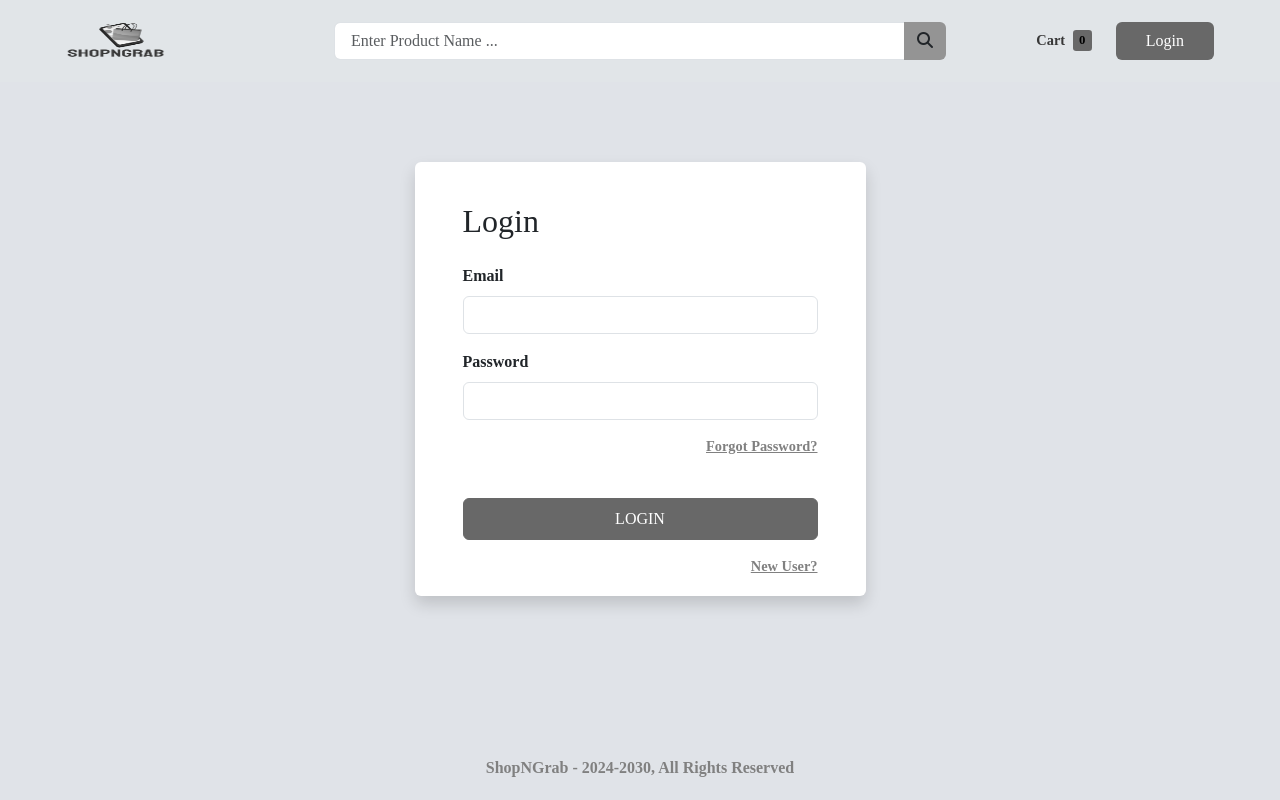
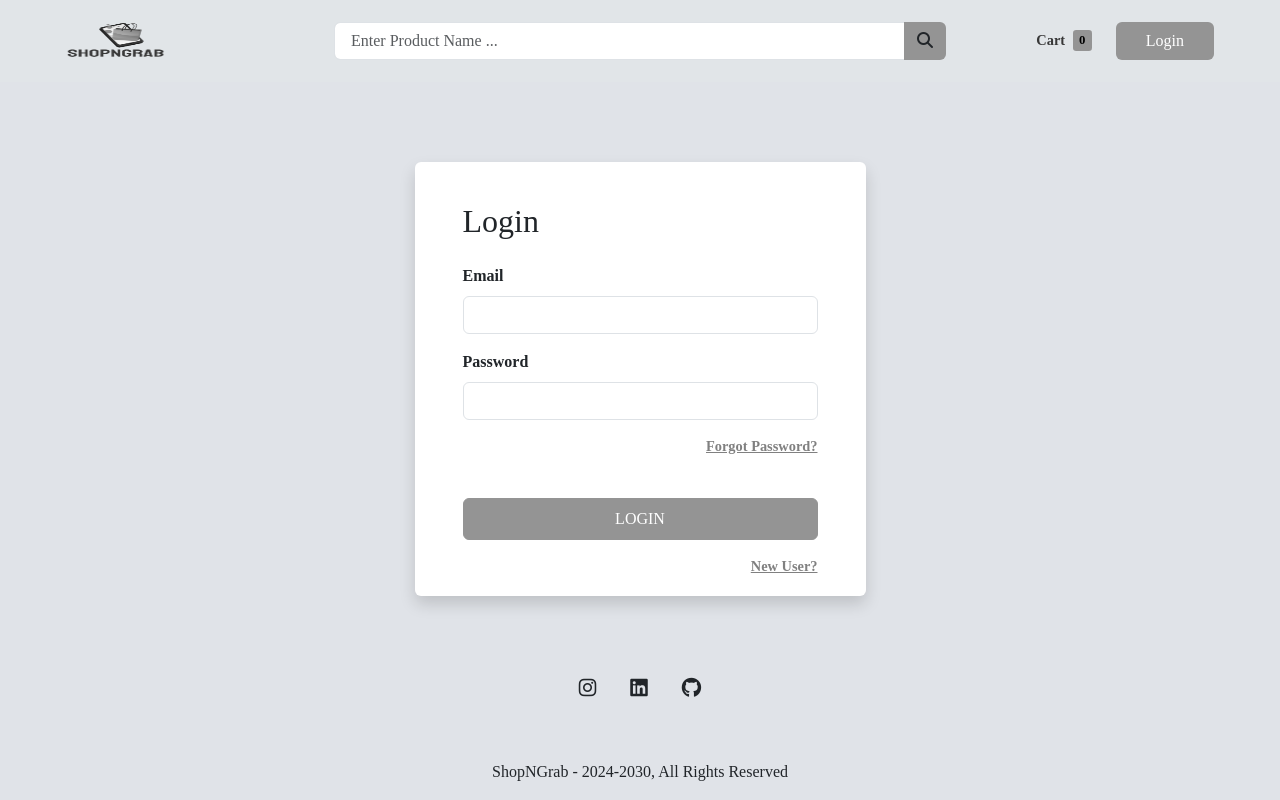
Before and after one commit to rudrapatirohith/ShopNGrab, a React (Create React App) app in the folder frontend/: page /login in a window 1280 px wide. Built offline with nearby package versions, Linux system fonts and the light colour scheme; no server answers; a web font is replaced by a local one.

Commit message:
UI-modifications

```diff
--- a/frontend/package.json
+++ b/frontend/package.json
@@ -11,6 +11,7 @@
     "countries-list": "^3.1.0",
     "html2canvas": "^1.4.1",
     "jspdf": "^2.5.1",
+    "mdb-react-ui-kit": "^8.0.0",
     "mdbreact": "^5.2.0",
     "react": "^18.2.0",
     "react-chartjs-2": "^5.2.0",
--- a/frontend/src/App.css
+++ b/frontend/src/App.css
@@ -83,7 +83,7 @@ nav {
 #login_btn,
 #view_btn,
 #new_review_btn {
-  background-color: #686868;
+  background-color: #949494;
   padding: 0.4rem 1.8rem;
   color: white;
 }
@@ -95,7 +95,7 @@ nav {
 }
 
 #cart_count {
-  background-color: #686868;
+  background-color: #949494;
   padding: 0.2rem 0.4rem;
   border-radius: 0.2rem;
   color: black;
@@ -107,6 +107,7 @@ nav {
 #products_heading {
   margin-top: 1.2rem;
   font-size: 1.5rem;
+  color: "#7d7d7d"
 }
 
 .card {
@@ -154,12 +155,12 @@ nav {
 
 .ratings {
   font-size: 1.2rem;
-  color: #686868;
+  color: #949494;
 }
 
 #no_of_reviews {
   font-size: 0.9rem;
-  color: #686868;
+  color: #949494;
 }
 
 .App {
@@ -190,7 +191,7 @@ footer {
 #cart_btn,
 #review_btn {
   border-radius: 2rem;
-  background-color: #686868;
+  background-color: #949494;
   border: none;
   padding: 0.5rem 2rem;
 }
@@ -237,8 +238,8 @@ footer {
   height: 64px;
   margin: 8px;
   border-radius: 50%;
-  border: 6px solid #686868;
-  border-color: #686868 transparent;
+  border: 6px solid #949494;
+  border-color: #949494 transparent;
   animation: lds-dual-ring 1.2s linear infinite;
 }
 @keyframes lds-dual-ring {
@@ -270,22 +271,22 @@ footer {
 }
 
 #card_item_price {
-  color: #686868;
+  color: #949494;
   font-weight: bold;
   font-size: 1.2rem;
 }
 
 #checkout_btn,
 .review-btn {
-  background-color: #686868;
-  border-color: #686868;
+  background-color: #949494;
+  border-color: #949494;
   margin-top: 2rem;
   border-radius: 5rem;
 }
 
 #view_order_details {
-  background-color: #686868;
-  border-color: #686868;
+  background-color: #949494;
+  border-color: #949494;
   margin-top: 1rem;
 }
 
@@ -339,14 +340,14 @@ footer {
 
 .wrapper form .btn,
 .fetch-btn {
-  background-color: #686868;
-  border-color: #686868;
+  background-color: #949494;
+  border-color: #949494;
   color: white;
   margin-top: 1rem;
 }
 
 .fetch-btn:hover {
-  background-color: #686868;
+  background-color: #949494;
   color: white;
 }
 
@@ -424,7 +425,7 @@ footer {
 }
 
 .active-step {
-  background: #686868;
+  background: #949494;
   color: #fff;
 }
 
@@ -432,7 +433,7 @@ footer {
   float: left;
   width: 0;
   border-top: 20px solid transparent;
-  border-left: 15px solid #686868;
+  border-left: 15px solid #949494;
   border-bottom: 20px solid transparent;
   margin-left: -1px;
 }
@@ -440,9 +441,9 @@ footer {
 .triangle2-active {
   width: 0;
   float: left;
-  border-top: 20px solid #686868;
+  border-top: 20px solid #949494;
   border-left: 15px solid #fff;
-  border-bottom: 20px solid #686868;
+  border-bottom: 20px solid #949494;
   margin-right: -1px;
 }
 
@@ -473,7 +474,7 @@ footer {
 
 .user-info h4 {
   font-weight: 800;
-  color: #686868;
+  color: #949494;
   margin-top: 2rem;
   font-size: 1.5rem;
 }
@@ -483,12 +484,12 @@ footer {
 }
 
 .profile-heading{
-color: #686868;
+color: #949494;
 }
 
 #edit_profile {
-  background-color: #686868;
-  border-color: #686868;
+  background-color: #949494;
+  border-color: #949494;
   font-size: rem;
 }
 
@@ -501,8 +502,8 @@ color: #686868;
 
 .update-btn,
 #create_btn {
-  background-color: #686868;
-  border-color: #686868;
+  background-color: #949494;
+  border-color: #949494;
   color: white;
   font-size:1rem;
 }
@@ -514,7 +515,7 @@ color: #686868;
 /* Pagination */
 
 .page-item.active .page-link {
-  background-color: #E0E3E8;
+  background-color: #949494;
   border-color: black;
   color: black;
 }
@@ -582,7 +583,7 @@ color: #686868;
 }
 
 .orange {
-  color: #686868;
+  color: #949494;
 }
 
 .yellow {
@@ -604,8 +605,8 @@ color: #686868;
 }
 
 #filter_form button {
-  background-color: #686868;
-  border-color: #686868;
+  background-color: #949494;
+  border-color: #949494;
 }
 
 .filter {
@@ -624,7 +625,7 @@ color: #686868;
 }
 
 .list-group-item.active {
-  background-color: #686868;
+  background-color: #949494;
   border-color: #f3f4f6;
   border-radius: 0.3rem;
   color: white;
@@ -654,5 +655,5 @@ color: #686868;
   display: inline-block;
   opacity: 0;
   animation: textAppear 0.3s forwards;
-  color:#686868
+  color:#949494
 }
--- a/frontend/src/components/cart/Cart.jsx
+++ b/frontend/src/components/cart/Cart.jsx
@@ -72,18 +72,18 @@ const checkOutHandler = ( )=>{
                       </div>
                       <div className="col-4 col-lg-3 mt-4 mt-lg-0">
                         <div className="stockCounter d-inline">
-                          <span className="btn btn-danger minus" onClick={()=>decreaseQty(item,item.quantity)}> - </span>
+                          <span className="btn btn-danger minus mx-2" onClick={()=>decreaseQty(item,item.quantity)}> - </span>
                           <input
                             type="number"
                             className="form-control count d-inline"
                             value={item?.quantity}
                             readOnly
                           />
-                          <span className="btn btn-primary plus" onClick={()=>increaseQty(item,item.quantity)}> + </span>
+                          <span className="btn btn-primary plus mx-2" onClick={()=>increaseQty(item,item.quantity)}> + </span>
                         </div>
                       </div>
-                      <div className="col-4 col-lg-1 mt-4 mt-lg-0">
-                        <i id="delete_cart_item" className="fa fa-trash btn btn-danger" onClick={()=>removeCartItemHandler(item?.product)}></i>
+                      <div className="col-4 col-lg-1 mt-4 mt-lg-0 ">
+                        <i id="delete_cart_item" className="fa fa-trash btn btn-danger my-1" onClick={()=>removeCartItemHandler(item?.product)}></i>
                       </div>
                     </div>
                   </div>
--- a/frontend/src/components/layouts/Footer.jsx
+++ b/frontend/src/components/layouts/Footer.jsx
@@ -1,13 +1,75 @@
-import React from 'react'
+// import React from 'react'
 
-function Footer() {
+// function Footer() {
+//   return (
+//     <footer class="py-1 pt-5">
+//       <p className="text-center mt-1 fw-bold">
+//         ShopNGrab - 2024-2030, All Rights Reserved
+//       </p>
+//     </footer>
+//   )
+// }
+
+// export default Footer
+
+
+import React from 'react';
+import {
+  MDBFooter,
+  MDBContainer,
+  MDBCol,
+  MDBRow,
+  MDBIcon,
+  MDBBtn
+} from 'mdb-react-ui-kit';
+
+export default function Footer() {
   return (
-    <footer class="py-1 pt-5">
-      <p className="text-center mt-1 fw-bold">
-        ShopNGrab - 2024-2030, All Rights Reserved
-      </p>
-    </footer>
-  )
+    <MDBFooter className='text-center text-white' style={{ backgroundColor: '#E0E3E8' }}>
+      <MDBContainer className='pt-4'>
+        <section className='mb-4'>
+
+          <MDBBtn
+            rippleColor="dark"
+            color='link'
+            floating
+            size="lg"
+            className='text-dark m-3'
+            href='https://www.instagram.com/rohith_rudrapati/'
+            role='button'
+          >
+            <MDBIcon fab className='fa-instagram' />
+          </MDBBtn>
+
+          <MDBBtn
+            rippleColor="dark"
+            color='link'
+            floating
+            size="lg"
+            className='text-dark m-3'
+            href='https://www.linkedin.com/in/rudrapati-rohith/'
+            role='button'
+          >
+            <MDBIcon fab className='fa-linkedin' />
+          </MDBBtn>
+
+          <MDBBtn
+            rippleColor="dark"
+            color='link'
+            floating
+            size="lg"
+            className='text-dark m-3'
+            href='https://github.com/rudrapatirohith'
+            role='button'
+          >
+            <MDBIcon fab className='fa-github' />
+          </MDBBtn>
+        </section>
+      </MDBContainer>
+
+      <div className='text-center text-dark p-3' style={{ backgroundColor: '#E0E3E8' }}>
+      ShopNGrab - 2024-2030, All Rights Reserved
+      </div>
+    </MDBFooter>
+  );
 }
-
-export default Footer
--- a/frontend/src/components/product/ProductDetails.jsx
+++ b/frontend/src/components/product/ProductDetails.jsx
@@ -114,7 +114,7 @@ const ProductDetails = () => {
                     <div className="d-flex">
                         <StarRatings
                             rating={data?.product?.ratings}
-                            starRatedColor="#686868"
+                            starRatedColor="#949494"
                             numberOfStars={5}
                             name="rating"
                             starDimension="22px"
--- a/frontend/src/components/product/ProductItem.jsx
+++ b/frontend/src/components/product/ProductItem.jsx
@@ -24,7 +24,7 @@ const ProductItem = ({product,columnSize }) => {
                     <div className="ratings mt-auto d-flex">
                       <StarRatings
                         rating={product?.ratings}
-                        starRatedColor="#686868"
+                        starRatedColor="#949494"
                         numberOfStars={5}
                         name='rating'
                         starDimension='22px'
```
Also changed, not shown: 13 other files (tests, documents, lock files or other folders).
